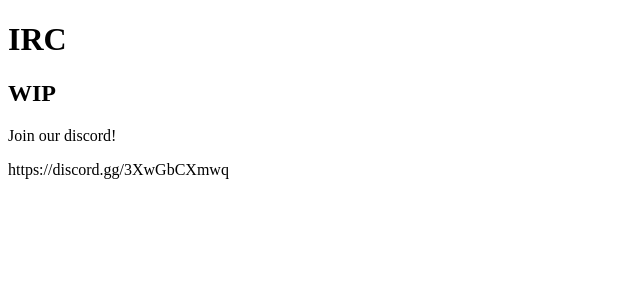
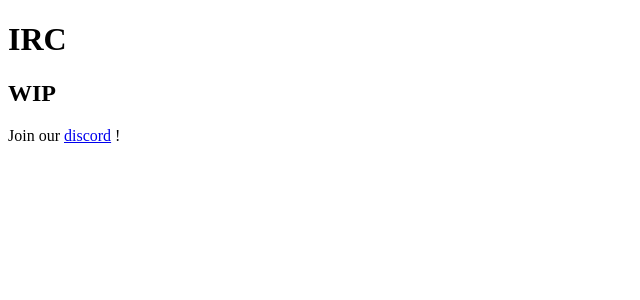
Before and after one commit to IlliniRedstoneComputing/mainsite, a SvelteKit app: page / in a window 1280 px wide. Shown: the top 300 px of the page, without its empty margins (0-640 px from the left). Built offline with nearby package versions, Linux system fonts and the light colour scheme.

Commit message:
forgot how a tags work

```diff
--- a/src/routes/+page.svelte
+++ b/src/routes/+page.svelte
@@ -1,4 +1,4 @@
 <h1>IRC</h1>
 <h2>WIP</h2>
 
-<p> Join our discord! </p> <a> https://discord.gg/3XwGbCXmwq </a>
+<p> Join our <a href="https://discord.gg/3XwGbCXmwq"> discord </a> ! </p>
```
